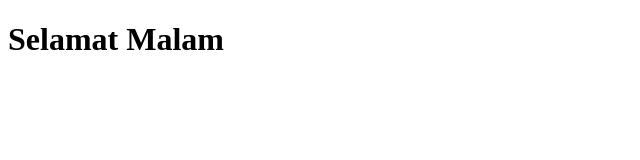
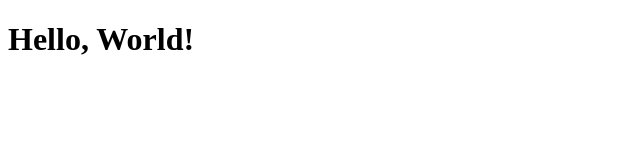
Before and after one commit to Syekhjderr/HTML_pertama, a plain HTML site: page index.html in a window 1280 px wide. Shown: the whole page, without its empty margins (0-640 px from the left). Drawn offline with Linux system fonts and the light colour scheme.

Commit message:
Menambahkan Hello World

```diff
--- a/index.html
+++ b/index.html
@@ -3,9 +3,9 @@
 <head>
     <meta charset="UTF-8">
     <meta name="viewport" content="width=device-width, initial-scale=1.0">
-    <title>Document</title>
+    <title>Tugas Sesi 1</title>
 </head>
 <body>
-    <h1>Selamat Malam</h1>
+    <h1>Hello, World!</h1>
 </body>
 </html>
```
